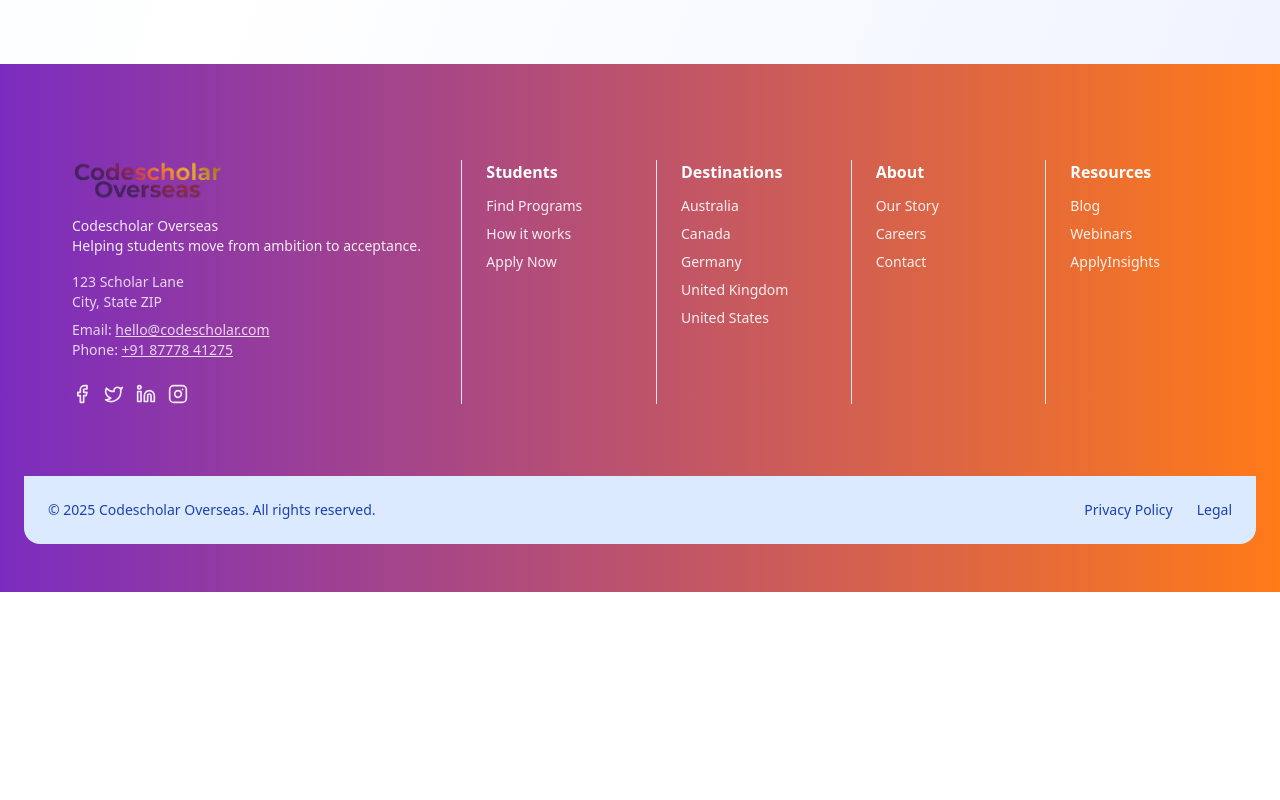
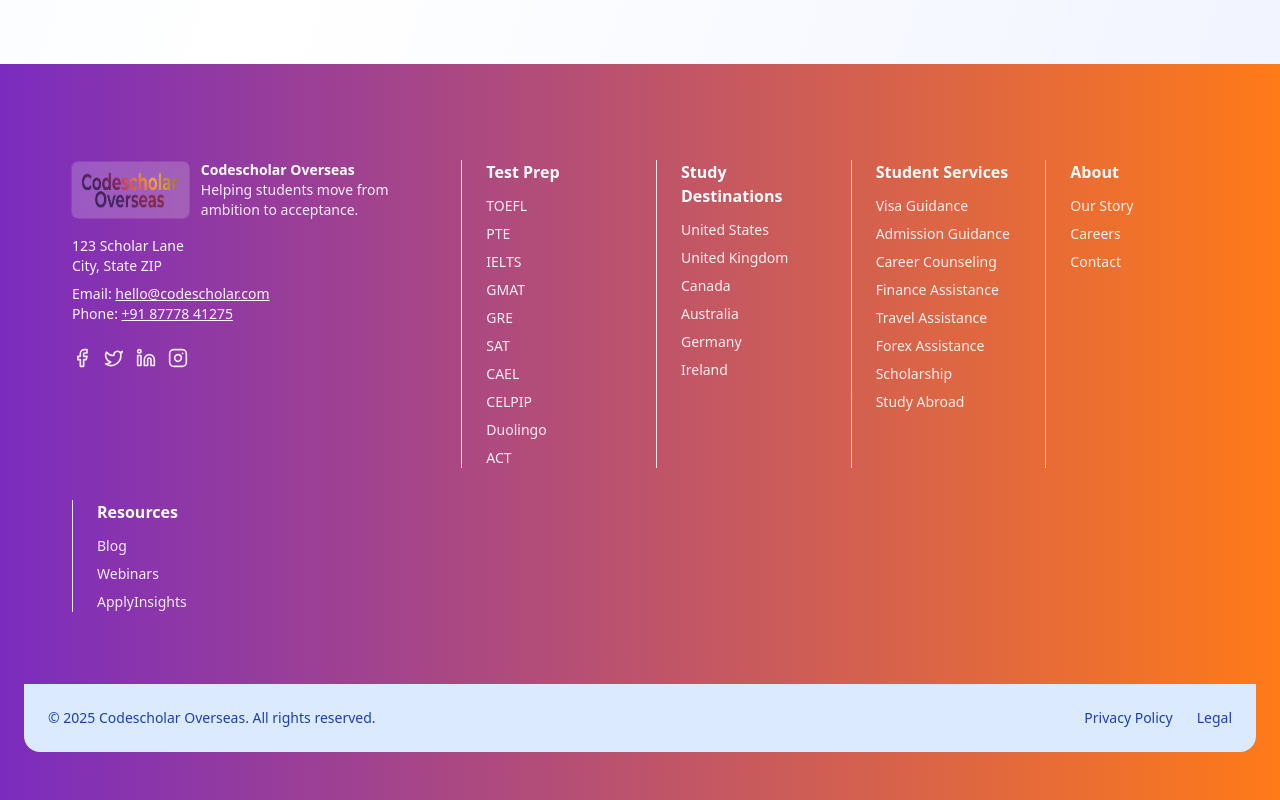
Before and after one commit to shuvankar-dev/study-abroad-platform, a React (Vite) app in the folder study-abroad-platform/: page /about in a window 1280 px wide. Shown: the part 2905-3705 px from the top of the page. Before the commit the page ends 3497 px from the top, so only its background shows below. Built offline with nearby package versions, Linux system fonts and the light colour scheme.

Commit message:
feat: Add Services page and update routing; enhance Footer with new sections and improve HomePage layout

```diff
--- a/study-abroad-platform/src/App.tsx
+++ b/study-abroad-platform/src/App.tsx
@@ -5,6 +5,7 @@
 import SearchResults from './pages/SearchResults'
 import About from './pages/About'
 import Explore from './pages/Explore'
+import Services from './pages/Services'
 import AdminLogin from './admin/AdminLogin'
 import AdminRegister from './admin/AdminRegister'
 import AdminLeads from './admin/AdminLeads'
@@ -20,6 +21,7 @@
       <Routes>
         <Route path="/" element={<HomePage />} />
         <Route path="/about" element={<About />} />
+  <Route path="/services" element={<Services />} />
         <Route path="/explore" element={<Explore />} />
         <Route path="/search-results" element={<SearchResults />} />
         <Route path="/admin/login" element={<AdminLogin />} />
--- a/study-abroad-platform/src/components/Footer.tsx
+++ b/study-abroad-platform/src/components/Footer.tsx
@@ -10,10 +10,16 @@
             {/* Contact & logo */}
             <div className="md:col-span-2">
               <div className="flex items-center mb-4">
-                <img src={logo} alt="Codescholar Overseas" className="h-10 mr-3" />
+                {/* translucent rounded background for logo to increase contrast */}
+                <div className="rounded-md p-2 mr-3 bg-white/20 backdrop-blur-sm ring-1 ring-white/10">
+                  <img src={logo} alt="Codescholar Overseas" className="h-10 w-auto" />
+                </div>
+                <div>
+                  <div className="text-sm text-white font-semibold">Codescholar Overseas</div>
+                  <div className="text-sm text-white/90">Helping students move from ambition to acceptance.</div>
+                </div>
               </div>
-              <p className="text-sm text-white/90 mb-4">Codescholar Overseas<br/>Helping students move from ambition to acceptance.</p>
-              <div className="text-sm text-white/80">
+              <div className="text-sm text-white/95">
                 <div>123 Scholar Lane</div>
                 <div>City, State ZIP</div>
                 <div className="mt-2">Email: <a href="mailto:hello@codescholar.com" className="underline">hello@codescholar.com</a></div>
@@ -35,25 +41,48 @@
               </div>
             </div>
 
-            {/* Students */}
+            {/* Test Prep (new) */}
             <div className="md:pl-6 md:border-l md:border-white/6">
-              <h4 className="font-semibold text-white mb-3">Students</h4>
+              <h4 className="font-semibold text-white mb-3">Test Prep</h4>
               <ul className="space-y-2 text-sm text-white/90">
-                <li><a href="#" className="hover:underline">Find Programs</a></li>
-                <li><a href="#" className="hover:underline">How it works</a></li>
-                <li><a href="#" className="hover:underline">Apply Now</a></li>
+                <li><a href="#" className="hover:underline">TOEFL</a></li>
+                <li><a href="#" className="hover:underline">PTE</a></li>
+                <li><a href="#" className="hover:underline">IELTS</a></li>
+                <li><a href="#" className="hover:underline">GMAT</a></li>
+                <li><a href="#" className="hover:underline">GRE</a></li>
+                <li><a href="#" className="hover:underline">SAT</a></li>
+                <li><a href="#" className="hover:underline">CAEL</a></li>
+                <li><a href="#" className="hover:underline">CELPIP</a></li>
+                <li><a href="#" className="hover:underline">Duolingo</a></li>
+                <li><a href="#" className="hover:underline">ACT</a></li>
               </ul>
             </div>
 
-            {/* Destinations */}
+            {/* Study Destinations (only countries present on site) */}
             <div className="md:pl-6 md:border-l md:border-white/6">
-              <h4 className="font-semibold text-white mb-3">Destinations</h4>
+              <h4 className="font-semibold text-white mb-3">Study Destinations</h4>
               <ul className="space-y-2 text-sm text-white/90">
+                <li><a href="#" className="hover:underline">United States</a></li>
+                <li><a href="#" className="hover:underline">United Kingdom</a></li>
+                <li><a href="#" className="hover:underline">Canada</a></li>
                 <li><a href="#" className="hover:underline">Australia</a></li>
-                <li><a href="#" className="hover:underline">Canada</a></li>
                 <li><a href="#" className="hover:underline">Germany</a></li>
-                <li><a href="#" className="hover:underline">United Kingdom</a></li>
-                <li><a href="#" className="hover:underline">United States</a></li>
+                <li><a href="#" className="hover:underline">Ireland</a></li>
+              </ul>
+            </div>
+
+            {/* Student Services (new) */}
+            <div className="md:pl-6 md:border-l md:border-white/6">
+              <h4 className="font-semibold text-white mb-3">Student Services</h4>
+              <ul className="space-y-2 text-sm text-white/90">
+                <li><a href="#" className="hover:underline">Visa Guidance</a></li>
+                <li><a href="#" className="hover:underline">Admission Guidance</a></li>
+                <li><a href="#" className="hover:underline">Career Counseling</a></li>
+                <li><a href="#" className="hover:underline">Finance Assistance</a></li>
+                <li><a href="#" className="hover:underline">Travel Assistance</a></li>
+                <li><a href="#" className="hover:underline">Forex Assistance</a></li>
+                <li><a href="#" className="hover:underline">Scholarship</a></li>
+                <li><a href="#" className="hover:underline">Study Abroad</a></li>
               </ul>
             </div>
 
--- a/study-abroad-platform/src/pages/HomePage.tsx
+++ b/study-abroad-platform/src/pages/HomePage.tsx
@@ -148,6 +148,13 @@
               </div>
 
               <div className="bg-white p-6 md:p-10">
+                {/* Right column header: consultation call-to-action */}
+                <div className="mb-6">
+                  <div className="inline-block bg-blue-50 text-blue-700 px-3 py-1 rounded-full text-sm font-semibold mb-2">Need Help?</div>
+                  <h3 className="text-2xl font-bold text-gray-900">Get Accommodation Consultation</h3>
+                  <p className="text-sm text-gray-600 mt-1">Talk to our housing experts to find verified, budget-friendly options near your campus.</p>
+                </div>
+
                 <div className="grid grid-cols-1 gap-6">
                   <div className="relative">
                       <div className="h-44 rounded-lg bg-gray-100 overflow-hidden shadow-md">
--- /dev/null
+++ b/study-abroad-platform/src/pages/Services.tsx
@@ -0,0 +1,51 @@
+import Navbar from '../components/Navbar'
+import Footer from '../components/Footer'
+import RegistrationModal from '../components/RegistrationModal'
+import { useState } from 'react'
+
+const services = [
+  { title: 'Visa Guidance', desc: 'Complete support with visa documentation, application and tracking.' },
+  { title: 'Admission Guidance', desc: 'Shortlisting universities, application review and timeline management.' },
+  { title: 'Test Preparation', desc: 'IELTS, TOEFL, GRE, GMAT coaching and mock tests.' },
+  { title: 'Financial Assistance', desc: 'Loan & scholarship guidance, blocked accounts and budgeting.' },
+  { title: 'Accommodation & Settlement', desc: 'Verified housing, booking help and local orientation.' },
+  { title: 'Post-Admission Support', desc: 'Academic mentoring and onboarding support after admission.' },
+  { title: 'Career Counselling', desc: 'Career roadmap, internships and placement assistance.' },
+]
+
+export default function Services() {
+  const [isOpen, setIsOpen] = useState(false)
+
+  return (
+    <div className="min-h-screen bg-gradient-to-br from-blue-50 via-white to-indigo-50">
+      <Navbar />
+
+      <main className="container mx-auto px-4 py-20">
+        <div className="text-center max-w-3xl mx-auto mb-12">
+          <h1 className="text-4xl font-extrabold text-gray-900 mb-4">Services we provide</h1>
+          <p className="text-lg text-gray-700">End-to-end support across admissions, visas, finances and settling in — tailored for international students.</p>
+        </div>
+
+        <div className="grid md:grid-cols-3 gap-6">
+          {services.map((s, i) => (
+            <div key={i} className="bg-white rounded-xl shadow p-6 hover:shadow-lg transition">
+              <div className="text-xl font-semibold text-blue-700 mb-2">{s.title}</div>
+              <div className="text-gray-600 mb-4">{s.desc}</div>
+              <div className="flex gap-2">
+                <button onClick={() => setIsOpen(true)} className="px-3 py-2 rounded bg-gradient-to-r from-primary to-accent text-white text-sm">Book Consult</button>
+                <button className="px-3 py-2 rounded border border-gray-200 text-sm text-gray-700">Learn more</button>
+              </div>
+            </div>
+          ))}
+        </div>
+
+        <div className="mt-12 text-center">
+          <p className="text-gray-600 mb-4">Prefer a quick chat? <button onClick={() => setIsOpen(true)} className="underline text-blue-700">Schedule a free consultation</button></p>
+        </div>
+      </main>
+
+      <RegistrationModal isOpen={isOpen} onClose={() => setIsOpen(false)} source={'other'} />
+      <Footer />
+    </div>
+  )
+}
```
